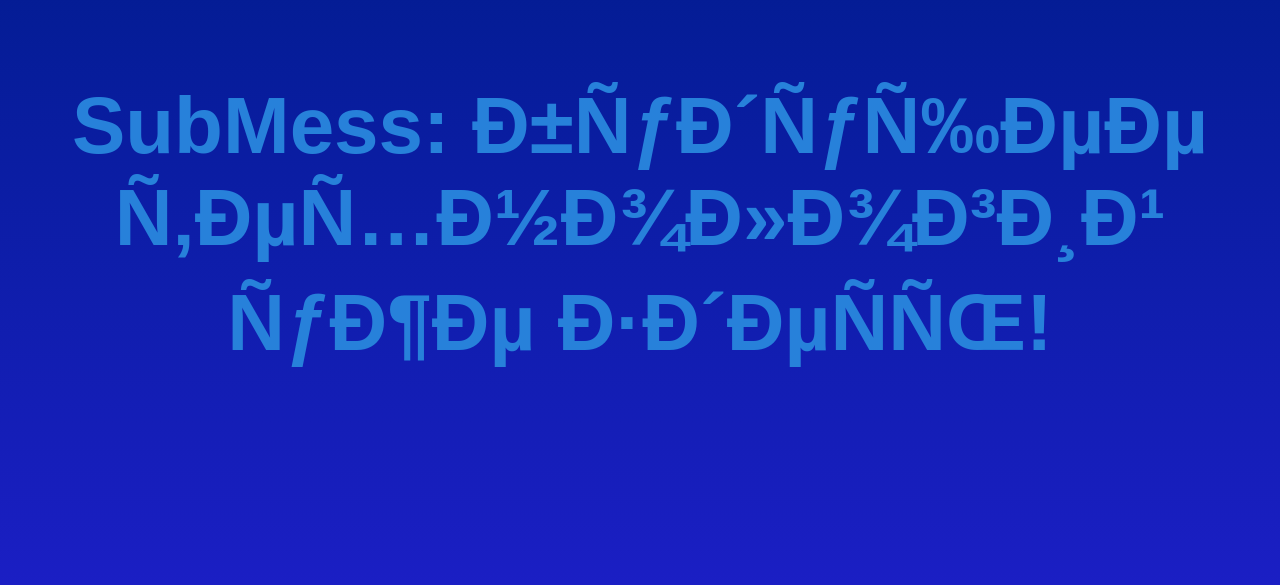
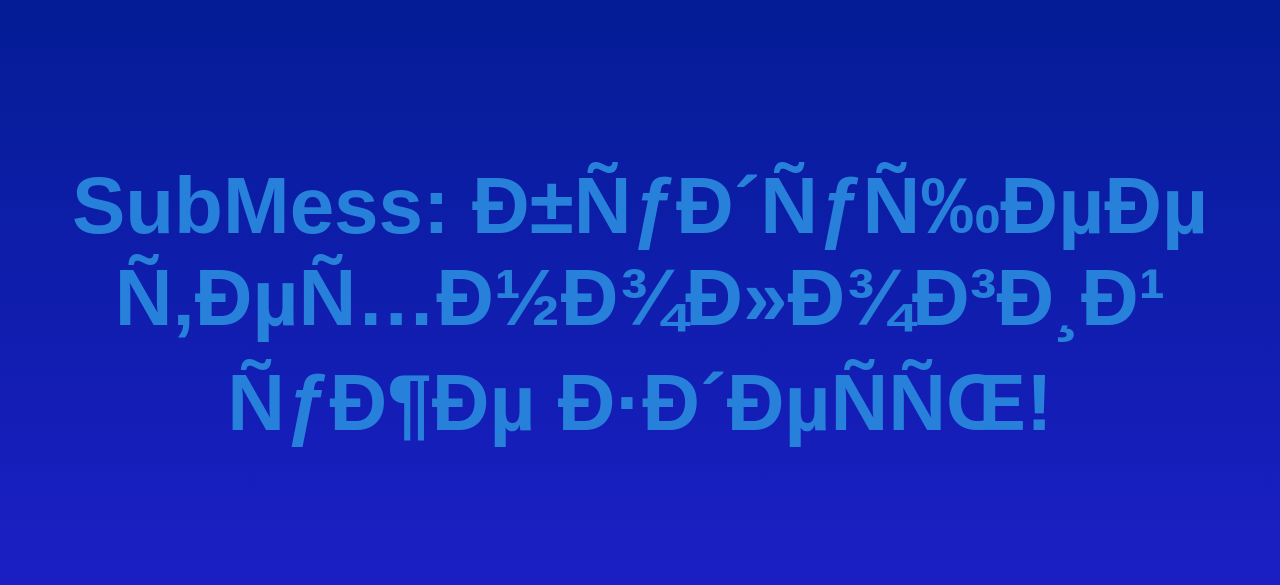
Before and after one commit to BaronCraft/baroncraft.github.io, a PHP site: page / in a window 1280 px wide. Shown: the part 103-688 px from the top of the page. Run offline with PHP 8.4, Linux system fonts and the light colour scheme.

Commit message:
Update index.css

```diff
--- a/index.css
+++ b/index.css
@@ -4,7 +4,7 @@ body {
 h1 {
     display: block;
     font-size: 5em;
-    margin-top: 1em;
+    margin-top: 2em;
     margin-bottom: 1em;
     font-weight: bold;
     font-family: Arial, sans-serif;
@@ -30,7 +30,6 @@ a {
     text-align: center;
     font-weight: bold;
     transition: 2s;
-    margin-bottom: 1em;
 }
 
 a:hover {
```
